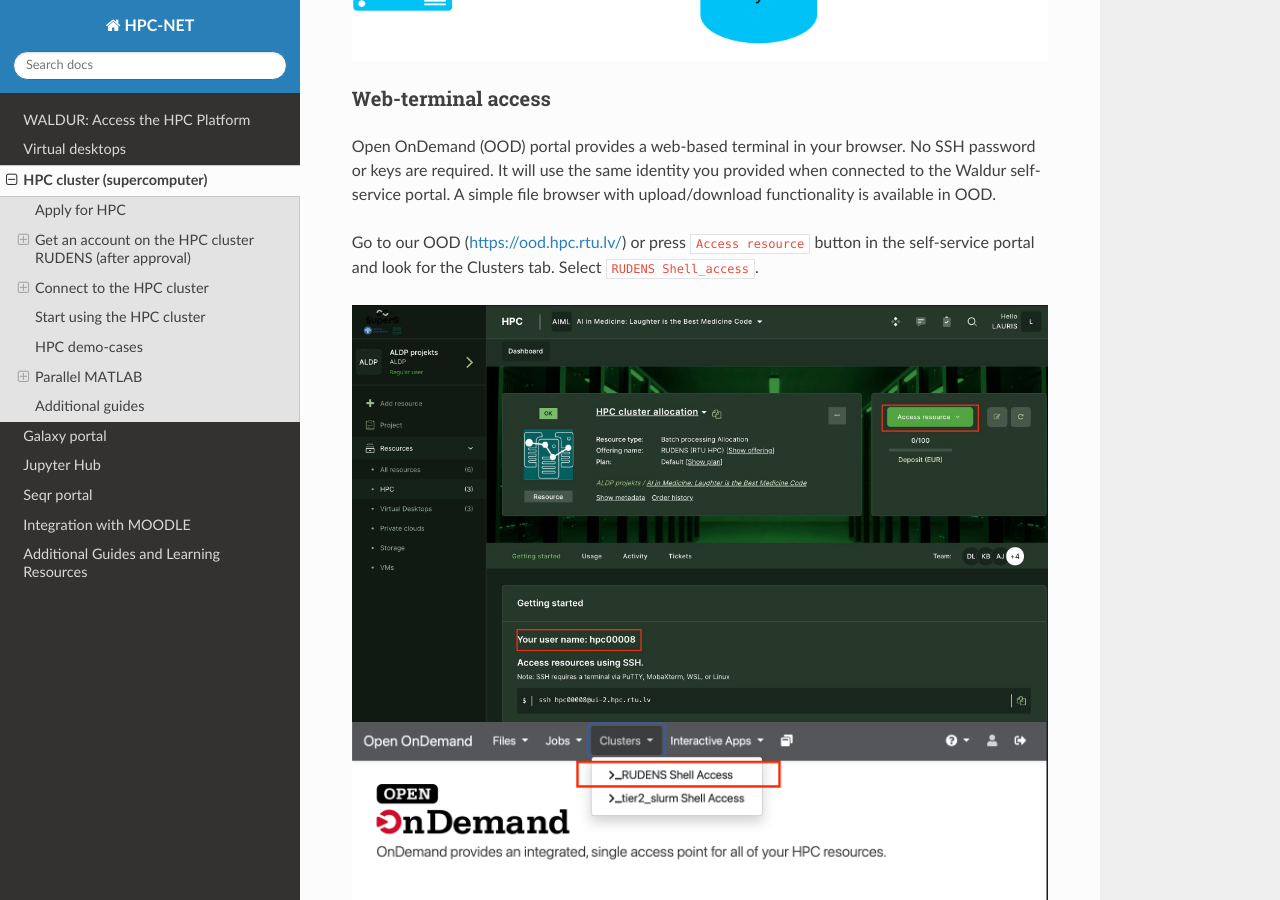
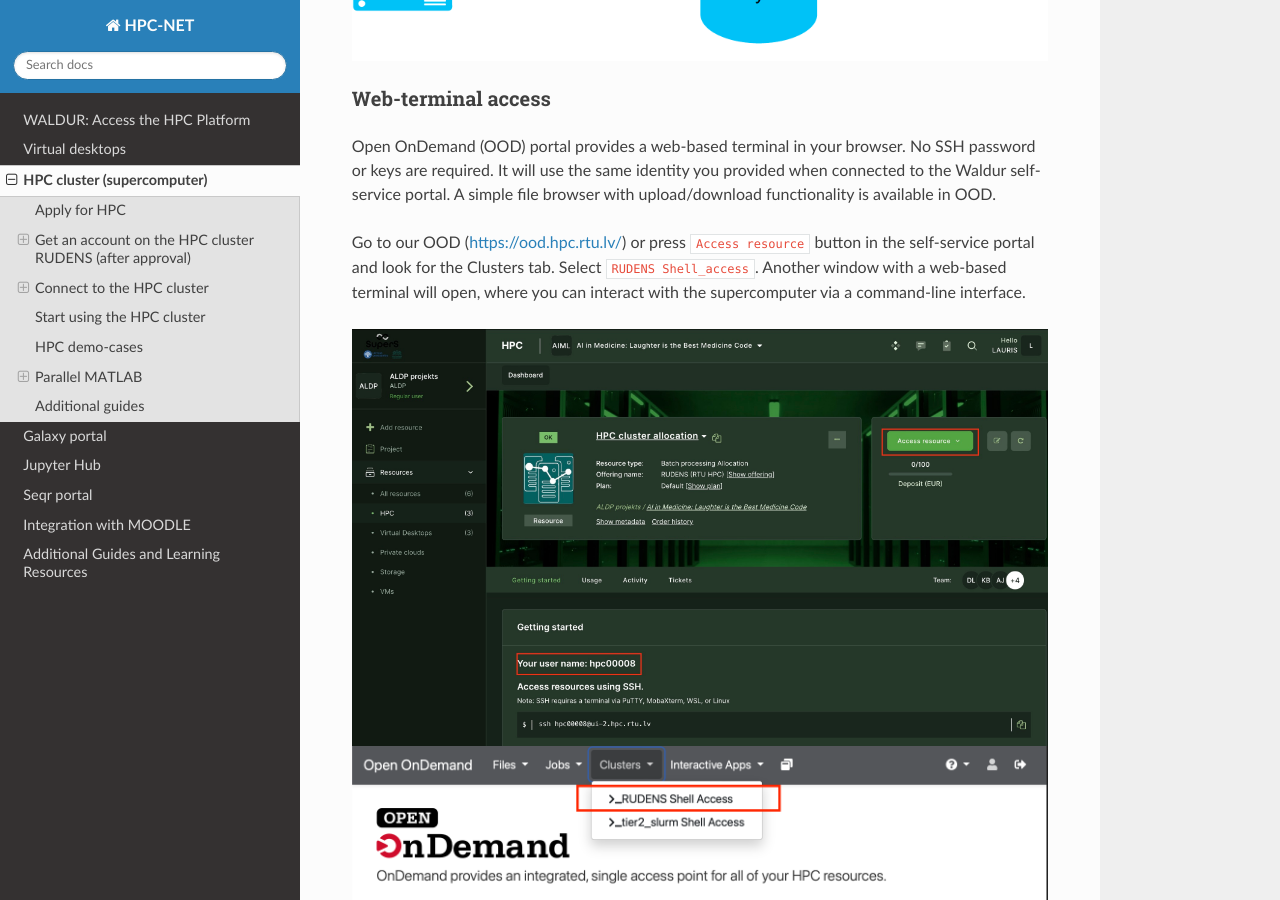
Before and after one commit to rtuhpc/hpc-platform, a Sphinx documentation site: the page built from doc/hpc.md, in a window 1280 px wide and 900 px high, scrolled down 10261 px. Built offline with Sphinx 7.4.7 and the Read the Docs theme 3.1.0, drawn with Linux system fonts in a browser that asks for light colours.

Commit message:
Update hpc.md add web-terminal png

```diff
--- a/doc/hpc.md
+++ b/doc/hpc.md
@@ -52,10 +52,11 @@
 ### Web-terminal access
 Open OnDemand (OOD) portal provides a web-based terminal in your browser. No SSH password or keys are required. It will use the same identity you provided when connected to the Waldur self-service portal. A simple file browser with upload/download functionality is available in OOD.
 
-Go to our OOD ([https://ood.hpc.rtu.lv/](https://ood.hpc.rtu.lv/)) or press `Access resource` button in the self-service portal and look for the Clusters tab. Select `RUDENS Shell_access`.
+Go to our OOD ([https://ood.hpc.rtu.lv/](https://ood.hpc.rtu.lv/)) or press `Access resource` button in the self-service portal and look for the Clusters tab. Select `RUDENS Shell_access`. Another window with a web-based terminal will open, where you can interact with the supercomputer via a command-line interface.
 
 ![Access resource](images/waldur_project_HPC_4.jpg)
 ![OOD](images/web-terminal.png)
+![terminal](images/web_terminal.png)
 
 ### SSH access
 
```
